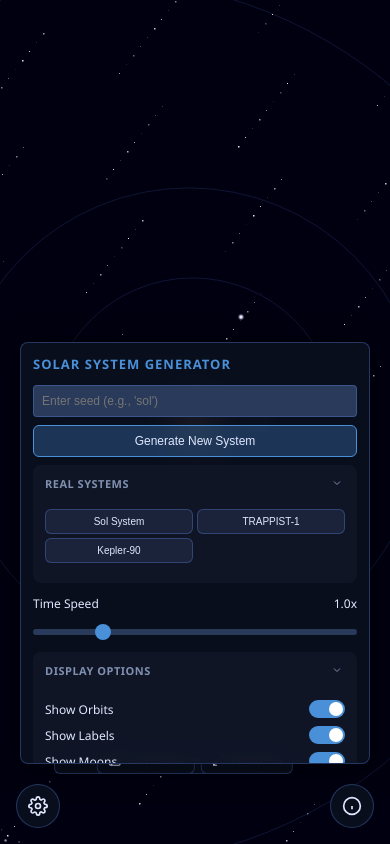
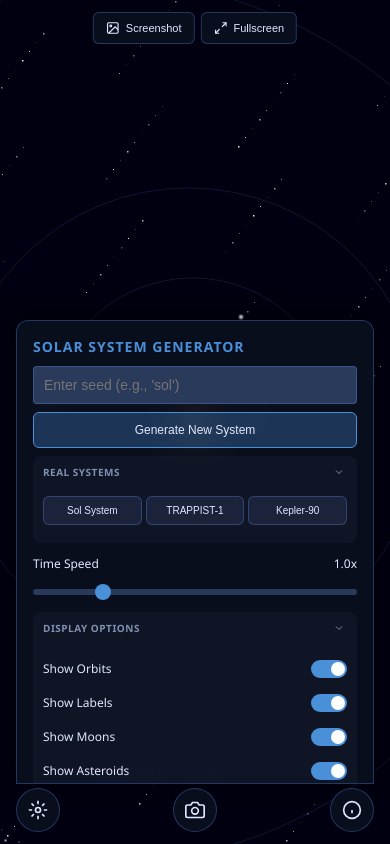
Before and after one commit to EricLortie/solar-system-sim, a plain HTML site: page index.html in a window 390 px wide. Both pictures are taken after a click on the button 38 px from the left and 806 px from the top of the page. Drawn offline with Linux system fonts and the light colour scheme.

Commit message:
Fix mobile panel stacking with three toggle buttons
- Hide all three panels by default on mobile
- Add third toggle button for view-controls panel
- Position buttons: left (controls), center (view), right (info)
- Add hideAllPanels() function for clean panel switching

Co-Authored-By: Claude Opus 4.5 <noreply@anthropic.com>

```diff
--- a/css/styles.css
+++ b/css/styles.css
@@ -692,65 +692,56 @@ body {
 
 @media (max-width: 600px) {
     :root {
-        --panel-width: calc(100vw - 40px);
+        --panel-width: calc(100vw - 32px);
     }
 
     .panel {
-        border-radius: 8px;
-        padding: 12px;
+        border-radius: 12px 12px 0 0;
+        padding: 16px;
+        box-shadow: 0 -4px 20px rgba(0, 0, 0, 0.5);
     }
 
     .panel h2 {
-        font-size: 13px;
+        font-size: 14px;
+        margin-bottom: 10px;
     }
 
-    #controls {
+    /* Hide all panels by default on mobile */
+    #controls,
+    #view-controls,
+    #info-panel {
+        position: fixed;
         top: auto;
-        bottom: 80px;
-        left: 20px;
-        right: 20px;
+        bottom: 60px;
+        left: 16px;
+        right: 16px;
         width: auto;
-        max-height: 50vh;
+        max-height: 55vh;
         display: none;
+        z-index: 150;
     }
 
-    #controls.mobile-visible {
-        display: block;
-    }
-
-    #view-controls {
-        top: auto;
-        bottom: 80px;
-        left: 20px;
-        right: 20px;
-        width: auto;
-        max-height: 50vh;
-    }
-
-    #info-panel {
-        top: auto;
-        bottom: 80px;
-        left: 20px;
-        right: 20px;
-        width: auto;
-        max-height: 50vh;
-        display: none;
-    }
-
+    /* Show panel when toggled */
+    #controls.mobile-visible,
+    #view-controls.mobile-visible,
     #info-panel.mobile-visible {
         display: block;
     }
 
     .panel-toggle {
         display: flex;
+        z-index: 200;
     }
 
+    /* Toolbar at top on mobile */
     .toolbar {
+        top: 12px;
+        bottom: auto;
         gap: 6px;
     }
 
     .toolbar-btn {
-        padding: 6px 10px;
+        padding: 8px 12px;
         font-size: 11px;
     }
 
@@ -759,37 +750,45 @@ body {
         height: 14px;
     }
 
+    /* Bottom bar above toggle buttons */
     .bottom-bar {
-        bottom: 12px;
-        right: 12px;
-        left: 12px;
+        bottom: 60px;
+        right: 16px;
+        left: 16px;
         justify-content: center;
         gap: 8px;
-        font-size: 11px;
+        font-size: 10px;
+        flex-wrap: wrap;
     }
 
     .time-display,
     .scale-display {
-        padding: 6px 10px;
+        padding: 5px 8px;
+    }
+
+    /* Hide scale bar on mobile to save space */
+    .scale-bar {
+        display: none;
     }
 
     .preset-grid {
-        grid-template-columns: 1fr 1fr;
+        grid-template-columns: 1fr 1fr 1fr;
         gap: 4px;
     }
 
     .preset-btn {
-        padding: 6px 4px;
+        padding: 8px 4px;
         font-size: 10px;
     }
 
     .btn {
-        padding: 8px 12px;
+        padding: 10px 12px;
         font-size: 12px;
     }
 
     .toggle-item {
         font-size: 12px;
+        padding: 4px 0;
     }
 
     .toggle-switch {
@@ -810,17 +809,49 @@ body {
         display: none !important;
     }
 
-    .bottom-bar {
-        bottom: 70px;
-    }
-
+    /* Toggle buttons at bottom - spread across */
     #toggle-controls {
-        bottom: 16px;
+        bottom: 12px;
         left: 16px;
     }
 
+    #toggle-view {
+        bottom: 12px;
+        left: 50%;
+        transform: translateX(-50%);
+    }
+
     #toggle-info {
-        bottom: 16px;
+        bottom: 12px;
         right: 16px;
     }
+
+    /* Collapse sections by default on mobile for less scrolling */
+    .section.mobile-collapse {
+        /* Can be added to sections that should start collapsed */
+    }
+
+    /* Smaller section headers on mobile */
+    .section-header {
+        padding: 8px 10px;
+    }
+
+    .section-header h3 {
+        font-size: 10px;
+    }
+
+    .section-content {
+        padding: 0 10px 10px 10px;
+    }
+
+    /* Config inputs */
+    .config-input {
+        width: 50px;
+        padding: 3px 6px;
+    }
+
+    .seed-input {
+        padding: 10px;
+        font-size: 14px;
+    }
 }
--- a/index.html
+++ b/index.html
@@ -271,13 +271,19 @@
     </div>
 
     <!-- Mobile Panel Toggle Buttons -->
-    <button class="panel-toggle" id="toggle-controls" title="Toggle Controls">
+    <button class="panel-toggle" id="toggle-controls" title="Generator">
         <svg viewBox="0 0 24 24" fill="none" stroke="currentColor" stroke-width="2">
             <circle cx="12" cy="12" r="3"></circle>
-            <path d="M19.4 15a1.65 1.65 0 0 0 .33 1.82l.06.06a2 2 0 0 1 0 2.83 2 2 0 0 1-2.83 0l-.06-.06a1.65 1.65 0 0 0-1.82-.33 1.65 1.65 0 0 0-1 1.51V21a2 2 0 0 1-2 2 2 2 0 0 1-2-2v-.09A1.65 1.65 0 0 0 9 19.4a1.65 1.65 0 0 0-1.82.33l-.06.06a2 2 0 0 1-2.83 0 2 2 0 0 1 0-2.83l.06-.06a1.65 1.65 0 0 0 .33-1.82 1.65 1.65 0 0 0-1.51-1H3a2 2 0 0 1-2-2 2 2 0 0 1 2-2h.09A1.65 1.65 0 0 0 4.6 9a1.65 1.65 0 0 0-.33-1.82l-.06-.06a2 2 0 0 1 0-2.83 2 2 0 0 1 2.83 0l.06.06a1.65 1.65 0 0 0 1.82.33H9a1.65 1.65 0 0 0 1-1.51V3a2 2 0 0 1 2-2 2 2 0 0 1 2 2v.09a1.65 1.65 0 0 0 1 1.51 1.65 1.65 0 0 0 1.82-.33l.06-.06a2 2 0 0 1 2.83 0 2 2 0 0 1 0 2.83l-.06.06a1.65 1.65 0 0 0-.33 1.82V9a1.65 1.65 0 0 0 1.51 1H21a2 2 0 0 1 2 2 2 2 0 0 1-2 2h-.09a1.65 1.65 0 0 0-1.51 1z"></path>
+            <path d="M12 1v4M12 19v4M4.22 4.22l2.83 2.83M16.95 16.95l2.83 2.83M1 12h4M19 12h4M4.22 19.78l2.83-2.83M16.95 7.05l2.83-2.83"></path>
         </svg>
     </button>
-    <button class="panel-toggle" id="toggle-info" title="Toggle Info">
+    <button class="panel-toggle" id="toggle-view" title="Camera">
+        <svg viewBox="0 0 24 24" fill="none" stroke="currentColor" stroke-width="2">
+            <path d="M23 19a2 2 0 0 1-2 2H3a2 2 0 0 1-2-2V8a2 2 0 0 1 2-2h4l2-3h6l2 3h4a2 2 0 0 1 2 2z"></path>
+            <circle cx="12" cy="13" r="4"></circle>
+        </svg>
+    </button>
+    <button class="panel-toggle" id="toggle-info" title="Info">
         <svg viewBox="0 0 24 24" fill="none" stroke="currentColor" stroke-width="2">
             <circle cx="12" cy="12" r="10"></circle>
             <line x1="12" y1="16" x2="12" y2="12"></line>
--- a/js/ui/controls.js
+++ b/js/ui/controls.js
@@ -26,29 +26,46 @@ export function initControls(onGenerate) {
 
     // Mobile panel toggles
     const toggleControls = document.getElementById('toggle-controls');
+    const toggleView = document.getElementById('toggle-view');
     const toggleInfo = document.getElementById('toggle-info');
     const controlsPanel = document.getElementById('controls');
+    const viewPanel = document.getElementById('view-controls');
     const infoPanel = document.getElementById('info-panel');
+
+    function hideAllPanels() {
+        controlsPanel.classList.remove('mobile-visible');
+        viewPanel.classList.remove('mobile-visible');
+        infoPanel.classList.remove('mobile-visible');
+    }
 
     if (toggleControls) {
         toggleControls.addEventListener('click', () => {
-            controlsPanel.classList.toggle('mobile-visible');
-            infoPanel.classList.remove('mobile-visible');
+            const isVisible = controlsPanel.classList.contains('mobile-visible');
+            hideAllPanels();
+            if (!isVisible) controlsPanel.classList.add('mobile-visible');
+        });
+    }
+
+    if (toggleView) {
+        toggleView.addEventListener('click', () => {
+            const isVisible = viewPanel.classList.contains('mobile-visible');
+            hideAllPanels();
+            if (!isVisible) viewPanel.classList.add('mobile-visible');
         });
     }
 
     if (toggleInfo) {
         toggleInfo.addEventListener('click', () => {
-            infoPanel.classList.toggle('mobile-visible');
-            controlsPanel.classList.remove('mobile-visible');
+            const isVisible = infoPanel.classList.contains('mobile-visible');
+            hideAllPanels();
+            if (!isVisible) infoPanel.classList.add('mobile-visible');
         });
     }
 
     // Close panels when clicking on canvas (mobile)
     canvas.addEventListener('click', (e) => {
         if (window.innerWidth <= 600) {
-            controlsPanel.classList.remove('mobile-visible');
-            infoPanel.classList.remove('mobile-visible');
+            hideAllPanels();
         }
     }, true);
 
```
